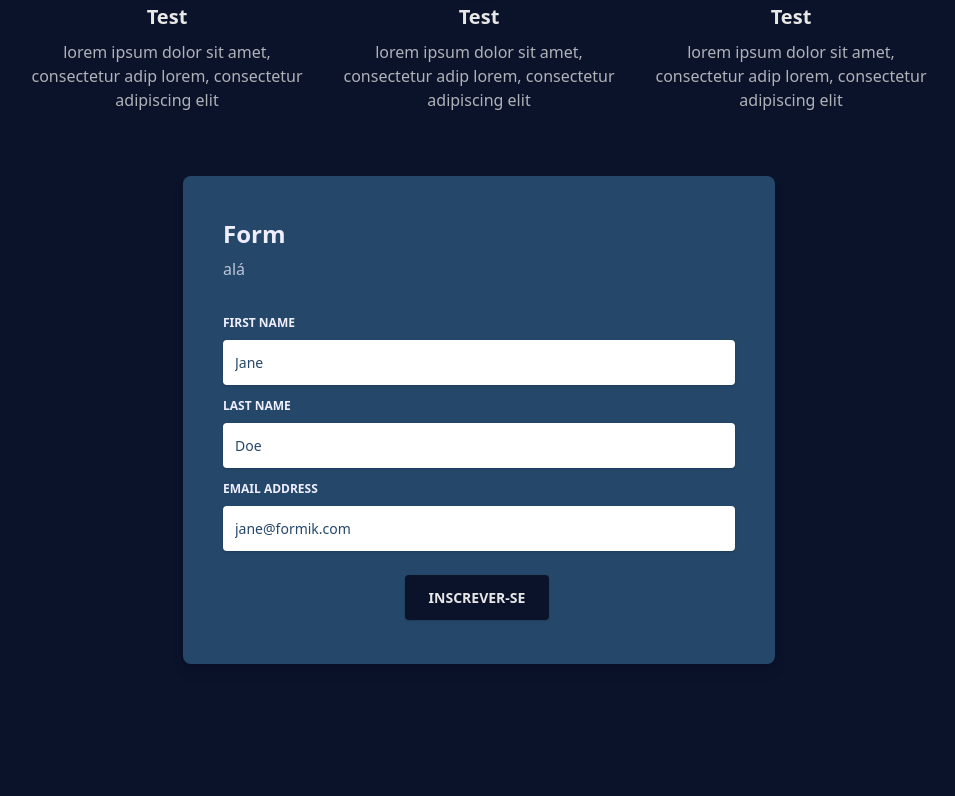
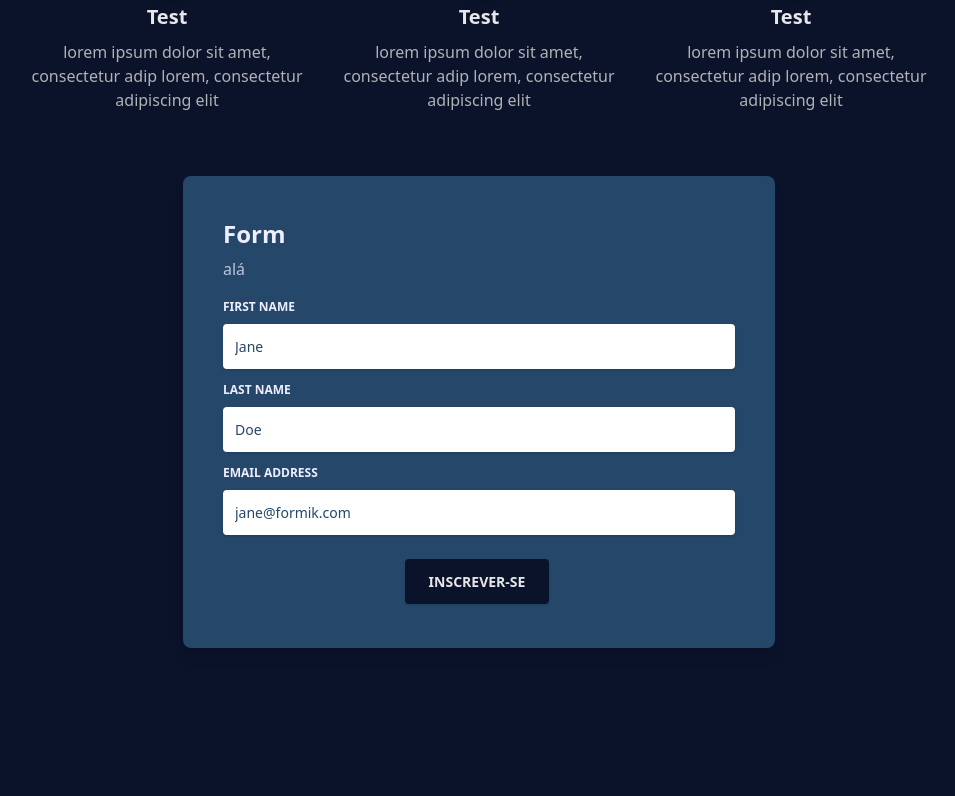
Before and after one commit to rafawendel/platform, a Next.js app: page / in a window 1280 px wide. Shown: the part 3225-4021 px from the top of the page, without its empty margins (161-1116 px from the left). Built offline with nearby package versions, Linux system fonts and the light colour scheme.

Commit message:
changed variants

```diff
--- a/tailwind.config.js
+++ b/tailwind.config.js
@@ -18,7 +18,7 @@ module.exports = {
     }
   },
   variants: {
-    margin: ['responsive', 'hover', 'focus', 'first'],
+    // margin: ['responsive', 'hover', 'focus', 'first'],
     opacity: ['responsive', 'hover', 'focus', 'active', 'group-hover']
   },
   plugins: []
```
